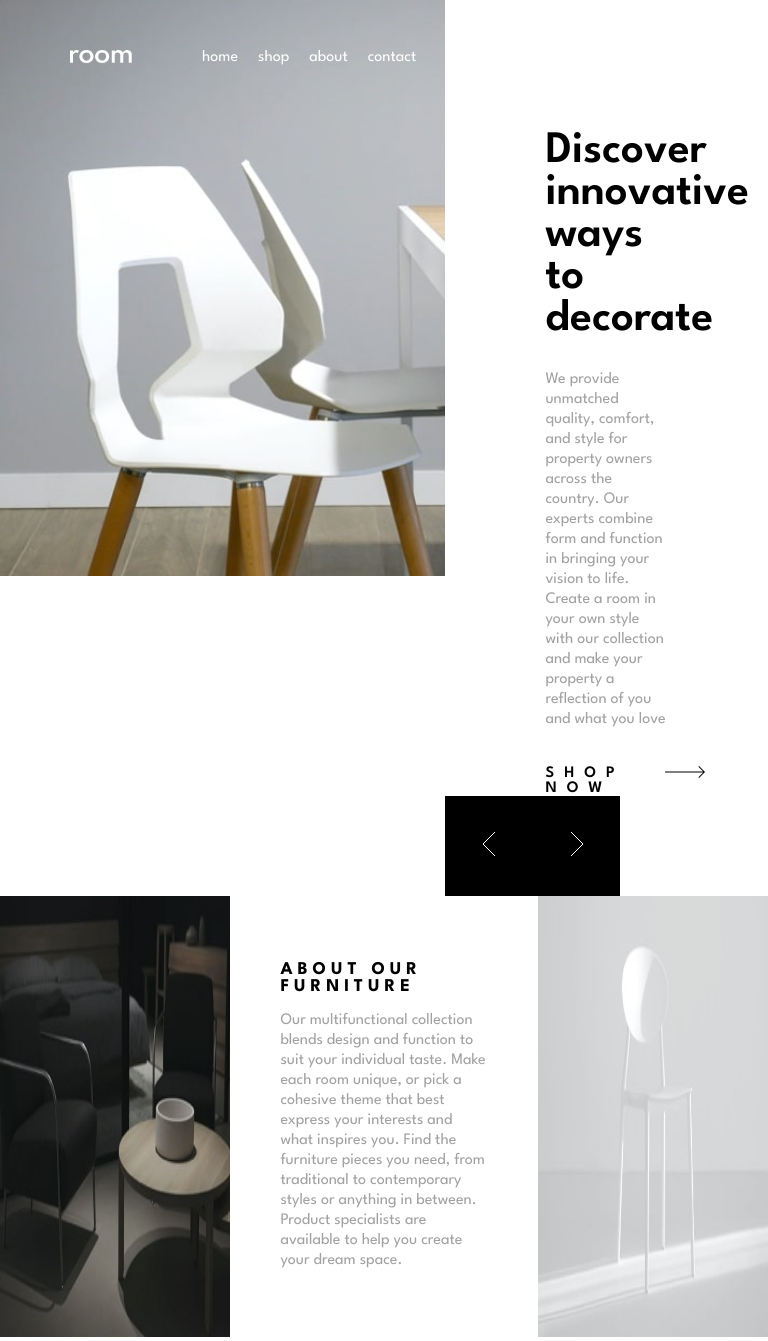
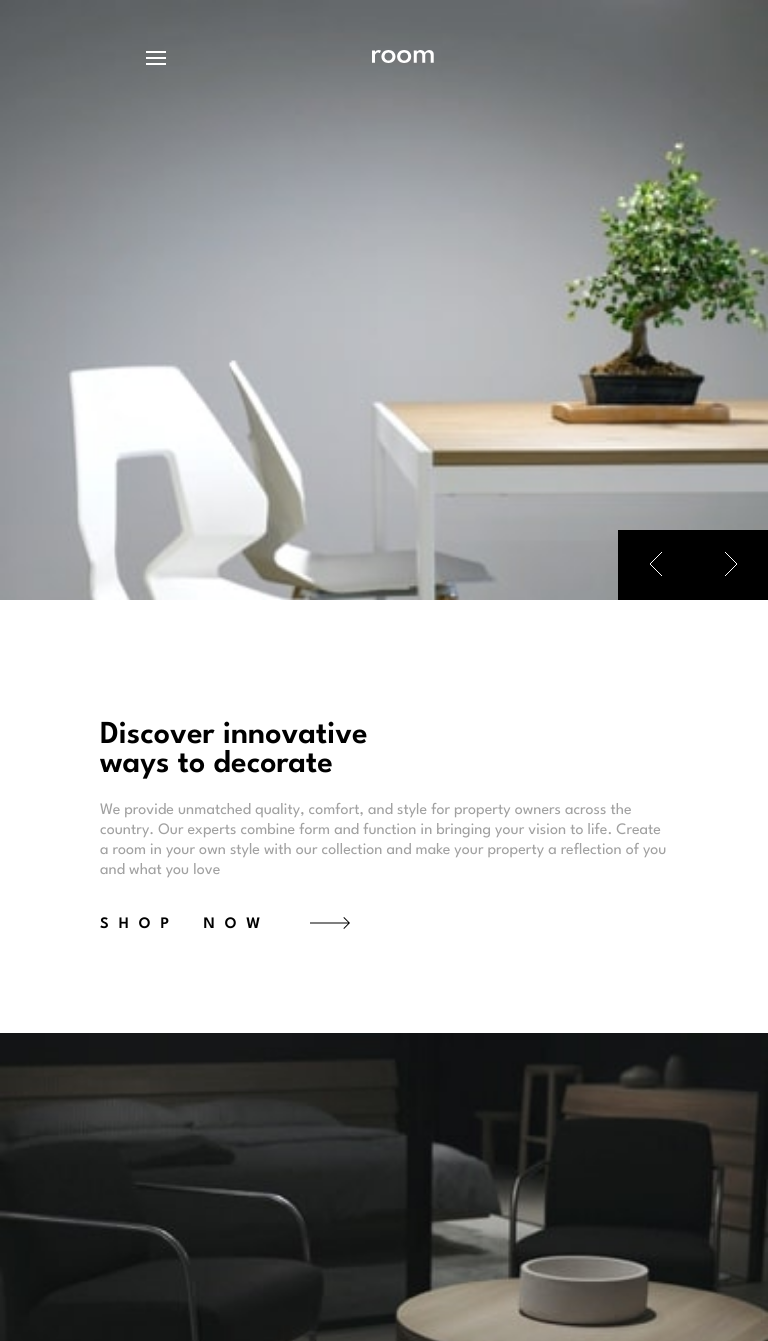
Before and after one commit to Ghostdpariah/Room-, a plain HTML site: page index.html in a window 768 px wide. Shown: the top 1341 px of the page. Drawn offline with Linux system fonts and the light colour scheme.

Commit message:
first commit

```diff
--- a/style.css
+++ b/style.css
@@ -130,6 +130,7 @@ footer .footer-item p {
 }
 
 /* Responsiveness Mobile*/
+
 @media (max-width: 576px) {
   body {
     padding: 0;
@@ -203,6 +204,8 @@ footer .footer-item p {
     position: static;
   }
 
+  /* Button Section */
+
   .right-flex-item .rectangle {
     display: none;
   }
@@ -226,6 +229,9 @@ footer .footer-item p {
     border: none;
   }
 
+  .hero-container .rectangle-mobile button:hover {
+    cursor: pointer;
+  }
   /* rectangle and Button */
 
   /* .right-flex-item .rectangle {
@@ -281,3 +287,102 @@ footer .footer-item p {
     width: 90%;
   }
 }
+
+/* Responsiveness Tablet */
+
+@media (min-width: 577px) and (max-width: 911px) {
+  body {
+    margin: 0;
+    padding: 0;
+  }
+
+  header {
+    display: block;
+  }
+
+  /* Hero Section */
+
+  .hero-container {
+    background-image: url(images/mobile-image-hero-1.jpg);
+    height: 75vh;
+    object-fit: contain;
+    position: relative;
+  }
+
+  .hero-navigation .hamburger-icon {
+    display: flex;
+    background-color: transparent;
+    border: none;
+  }
+
+  .hero-navigation .navigation {
+    display: none;
+  }
+
+  .hero-container .hero-navigation {
+    display: flex;
+    gap: 200px;
+    flex-direction: row-reverse;
+    width: 50%;
+    padding-left: 50px;
+  }
+
+  .right-flex-item .rectangle {
+    display: none;
+  }
+
+  .hero-container .rectangle-mobile {
+    width: 150px;
+    height: 70px;
+    background-color: #000;
+    position: absolute;
+    bottom: 0;
+    right: 0;
+  }
+
+  .hero-container .rectangle-mobile {
+    display: flex;
+    justify-content: space-around;
+  }
+
+  .hero-container .rectangle-mobile button {
+    background-color: transparent;
+    border: none;
+  }
+
+  .hero-container .rectangle-mobile button:hover {
+    cursor: pointer;
+  }
+
+  .right-flex-item h1 {
+    font-size: 32px;
+    font-weight: 600;
+  }
+
+  footer {
+    display: block;
+    /* grid-template-columns: 32% 36% 32%; */
+    height: 100%;
+  }
+
+  footer img {
+    height: 100%;
+    width: 100%;
+  }
+
+  footer .footer-item {
+    padding: 50px;
+  }
+
+  footer .footer-item h2 {
+    font-size: 16px;
+    letter-spacing: 5px;
+  }
+
+  footer .footer-item p {
+    font-size: 14px;
+    line-height: 20px;
+    color: hsl(0, 0%, 63%);
+    width: 90%;
+  }
+}
```
